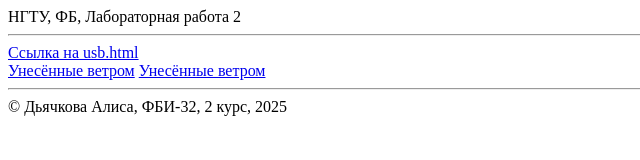
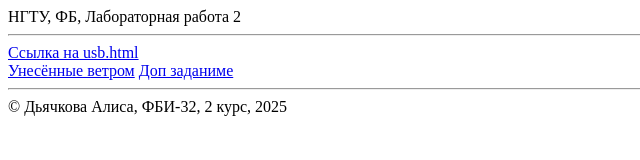
Before and after one commit to SparrowM24/web-front-labs, a plain HTML site: page lab2/lab2.html in a window 1280 px wide. Shown: the full height of the page, 0-640 px from the left. Drawn offline with Linux system fonts and the light colour scheme.

Commit message:
Мелкие помарки

```diff
--- a/lab2/lab2.html
+++ b/lab2/lab2.html
@@ -14,7 +14,7 @@
         <main>
             <a href="usb2.html">Ссылка на usb.html</a><br>
             <a href="gone.html">Унесённые ветром</a>
-            <a href="text.html">Унесённые ветром</a>
+            <a href="text.html">Доп заданиме</a>
         </main>
 
         <footer>
```
